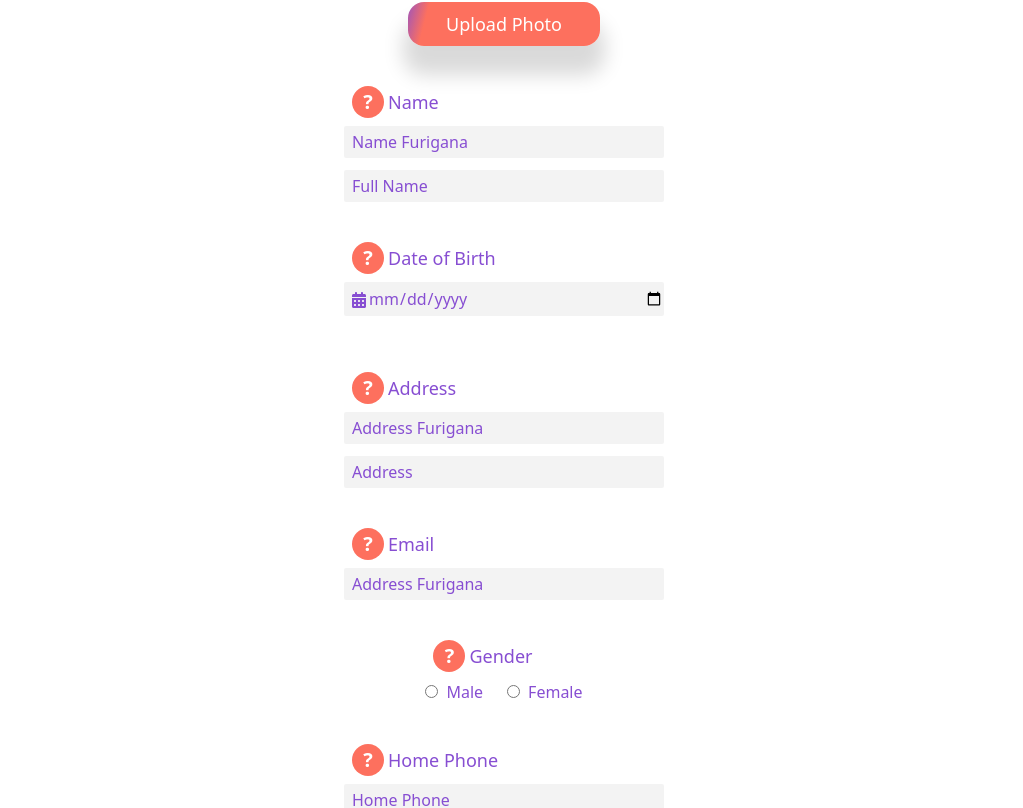
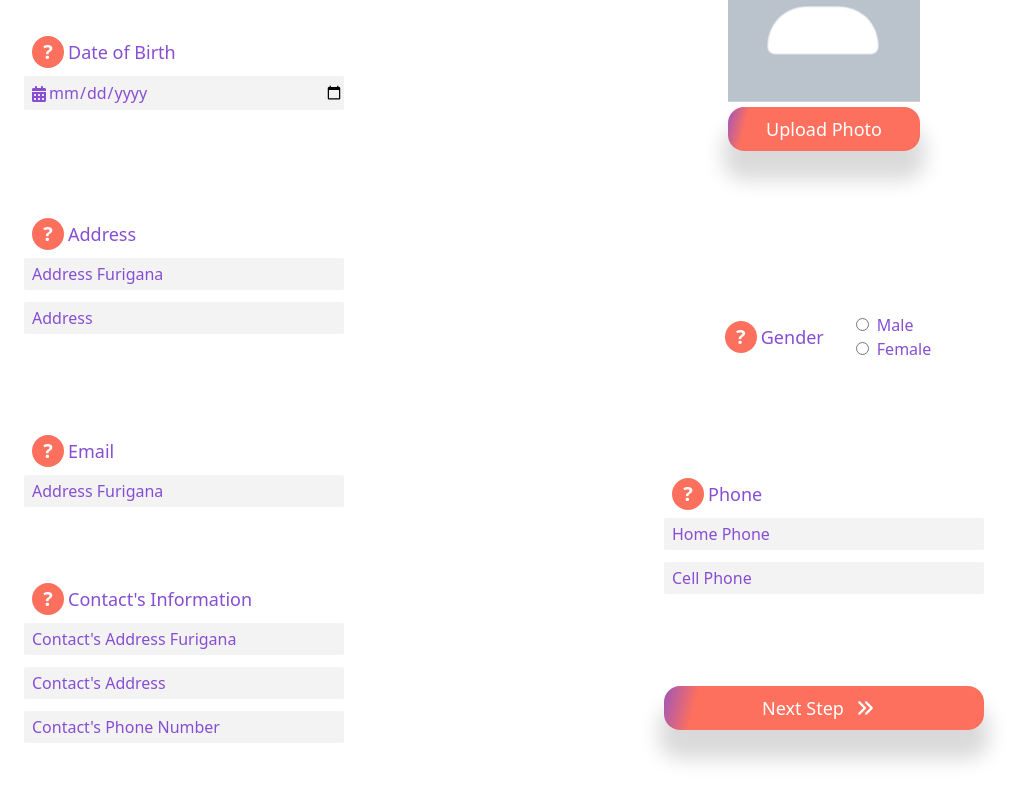
Before and after one commit to stmidi613/Japanese-Resume-Builder, a React (Create React App) app: page / in a window 1280 px wide. Shown: the part 376-1184 px from the top of the page, without its empty margins (136-1159 px from the left). Built offline with nearby package versions, Linux system fonts and the light colour scheme.

Commit message:
I finished the next button and all the css. I made it look as nice as possible with grid.

```diff
--- a/src/Components/Buttons/NextButton.tsx
+++ b/src/Components/Buttons/NextButton.tsx
@@ -4,9 +4,9 @@ import React from "react";
 
 const NextButton: React.FC = () => {
   return (
-    <div className="flex justify-center">
+    <div className="flex justify-center md:order-9 md:col-start-2 md:row-span-1">
       <button className="w-80 m-10 p-2 text-lg button-animation button">
-        Next
+        Next Step
         <FontAwesomeIcon className="px-3" icon={faAnglesRight} />
       </button>
     </div>
--- a/src/Components/Resume/Form1.tsx
+++ b/src/Components/Resume/Form1.tsx
@@ -10,9 +10,9 @@ import "./resume.css";
 const Form1: React.FC = () => {
   return (
     <>
-      <form className="form">
+      <form className="form md:grid-cols-2 md:grid-rows-7">
         {/* Photo Section */}
-        <section className="section">
+        <section className="section md:order-2 md:row-span-4">
           <div className="mb-1 flex justify-center">
             <TipsIcon />
             <h2 className="h2">Photo</h2>
@@ -23,7 +23,7 @@ const Form1: React.FC = () => {
           </div>
         </section>
         {/* Name Section */}
-        <section className="section">
+        <section className="section md:order-1 md:row-span-2 md:row-start-1">
           <div className="section-div">
             <TipsIcon />
             <h2 className="h2">Name</h2>
@@ -44,7 +44,7 @@ const Form1: React.FC = () => {
           </div>
         </section>
         {/* Date of Birth Section */}
-        <section className="section">
+        <section className="section md:order-3 md:row-span-1">
           <div className="section-div">
             <TipsIcon />
             <h2 className="h2">Date of Birth</h2>
@@ -63,7 +63,7 @@ const Form1: React.FC = () => {
           </div>
         </section>
         {/* Address Section */}
-        <section className="section">
+        <section className="section md:order-4 md:row-span-2">
           <div className="section-div">
             <TipsIcon />
             <h2 className="h2">Address</h2>
@@ -84,7 +84,7 @@ const Form1: React.FC = () => {
           </div>
         </section>
         {/* Email Section */}
-        <section className="section">
+        <section className="section md:order-6">
           <div className="section-div">
             <TipsIcon />
             <h2 className="h2">Email</h2>
@@ -99,12 +99,12 @@ const Form1: React.FC = () => {
           </div>
         </section>
         {/* Gender Section */}
-        <section className="flex section">
+        <section className="section grid-flow-col gap-8 md:order-5 md:row-span-1">
           <div className="section-div">
             <TipsIcon />
             <h2 className="h2">Gender</h2>
           </div>
-          <div className="flex gap-6">
+          <div className="grid place-content-center relative top-4">
             <div>
               <input
                 className="input mr-2"
@@ -130,10 +130,10 @@ const Form1: React.FC = () => {
           </div>
         </section>
         {/* Phone Section */}
-        <section className="section">
+        <section className="section md:order-7 md:row-span-3">
           <div className="section-div">
             <TipsIcon />
-            <h2 className="h2">Home Phone</h2>
+            <h2 className="h2">Phone</h2>
           </div>
           <div className="input-div">
             <input
@@ -153,7 +153,7 @@ const Form1: React.FC = () => {
           </div>
         </section>
         {/* Contact's Information Section */}
-        <section className="section">
+        <section className="section md:row-span-3 md:order-8">
           <div className="section-div">
             <TipsIcon />
             <h2 className="h2">Contact's Information</h2>
--- a/src/Components/Resume/ResumeHeader/ResumeHeader.tsx
+++ b/src/Components/Resume/ResumeHeader/ResumeHeader.tsx
@@ -29,7 +29,7 @@ const ResumeHeader: React.FC = () => {
       <div className="h-3 w-full bg-gray">
         <div className="h-3 rounded-r-lg w-[14.3%] bg-purple"></div>
       </div>
-      <div className="md:hidden my-2 text-purple flex justify-around">
+      <div className="lg:hidden my-2 text-sm md:text-lg text-purple flex justify-around">
         <p>{headerTitle}:</p>
         <p>Step {step} of 7</p>
       </div>
--- a/src/Components/Resume/resume.css
+++ b/src/Components/Resume/resume.css
@@ -1,5 +1,6 @@
 .form{
     display: grid;
+    place-content: center;
     margin-top: 1.25rem;
     margin-bottom: 1.25rem;
 }
@@ -7,6 +8,10 @@
 .section{
     display: grid;
     place-content: center;
+}
+
+.section-rows{
+    grid-row: span 4 / span 3;
 }
 
 .section-div{
```
Also changed, not shown: src/tailwind.output.css.
